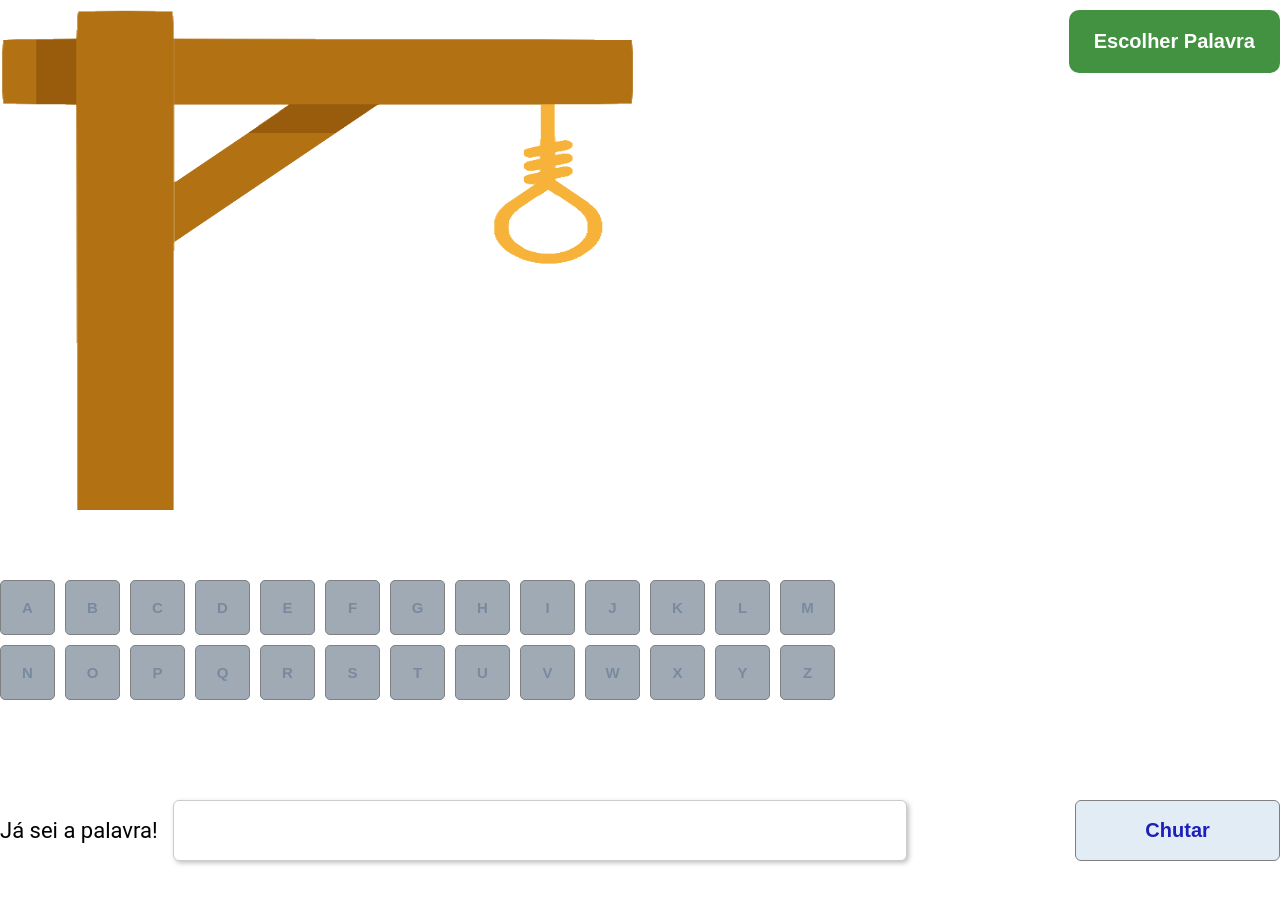
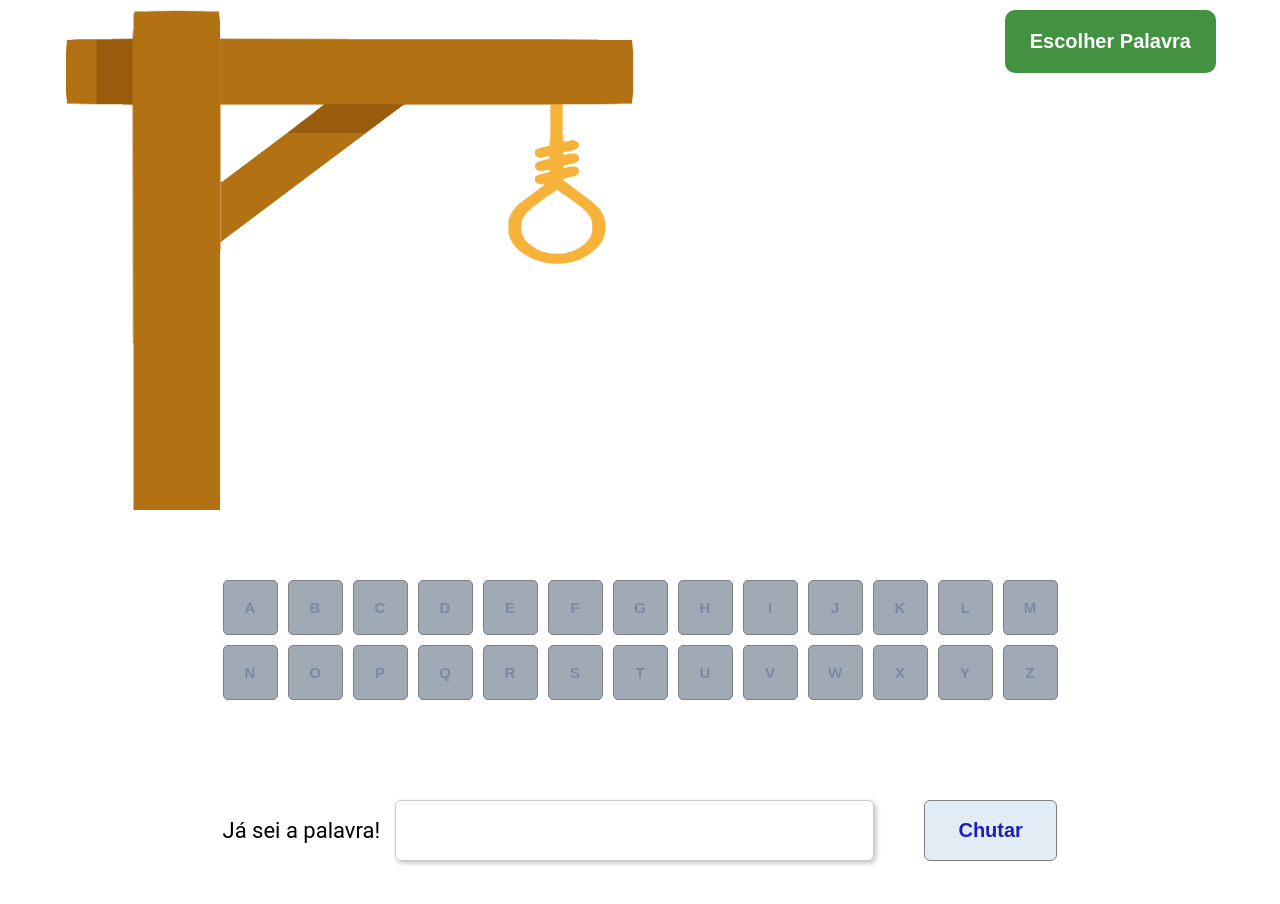
Before and after one commit to JuliaFLacerda/Forca, a React (Create React App) app: page / in a window 1280 px wide. Shown: the top 904 px of the page. Built offline with nearby package versions, Linux system fonts and the light colour scheme.

Commit message:
Teste ajustes finos 2

```diff
--- a/src/reset.css
+++ b/src/reset.css
@@ -53,4 +53,7 @@ a {
 
 .root{
 	width: 100%;
+	display: flex;
+	flex-direction: column;
+	align-items: center;
 }
--- a/src/style.css
+++ b/src/style.css
@@ -44,7 +44,7 @@ body{
 }
 
 form{
-    width: 100%;
+    width: 835px;
     display: flex;
     justify-content: center;
     gap: 2%;
@@ -93,7 +93,7 @@ label span{
 .forcawrapper{
     display: flex;
     gap: 10px;
-    width: 100%;
+    width: 90%;
     padding-top: 10px;
     margin-bottom: 70px;
 }
```
